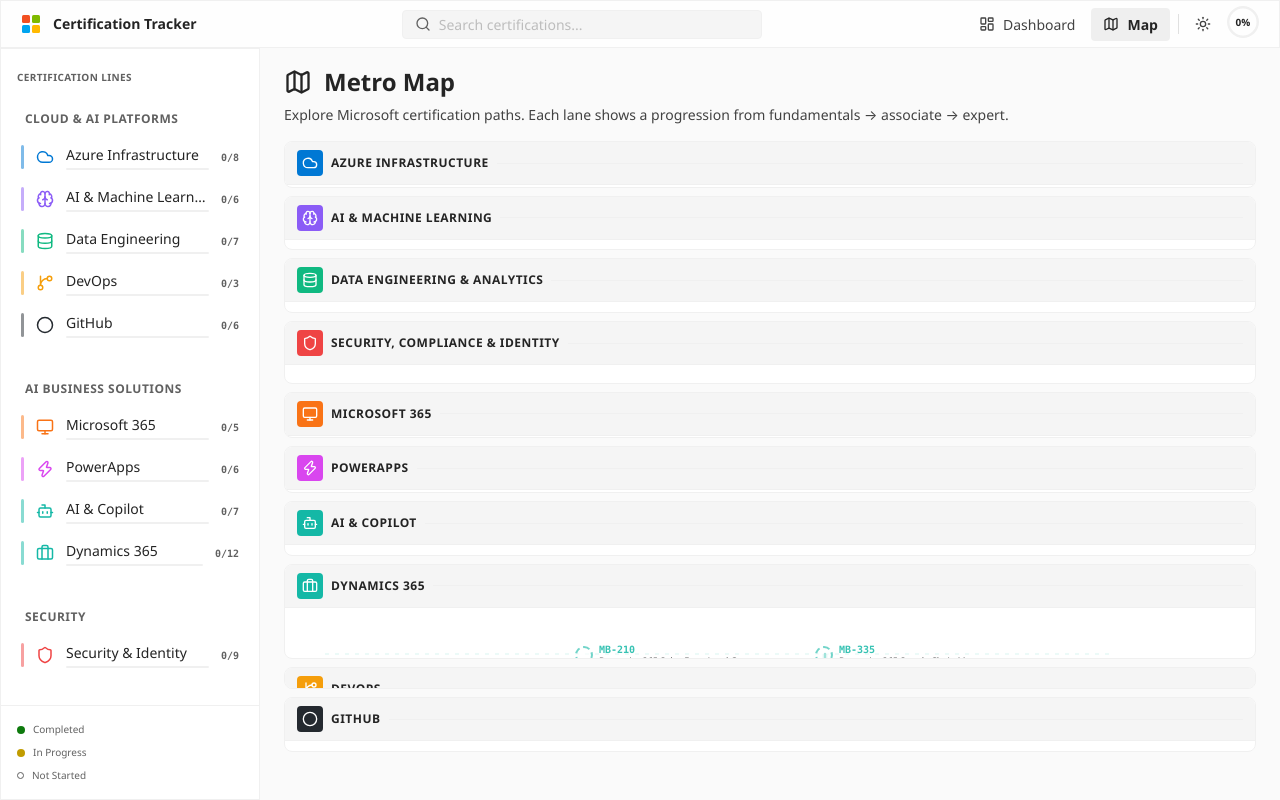
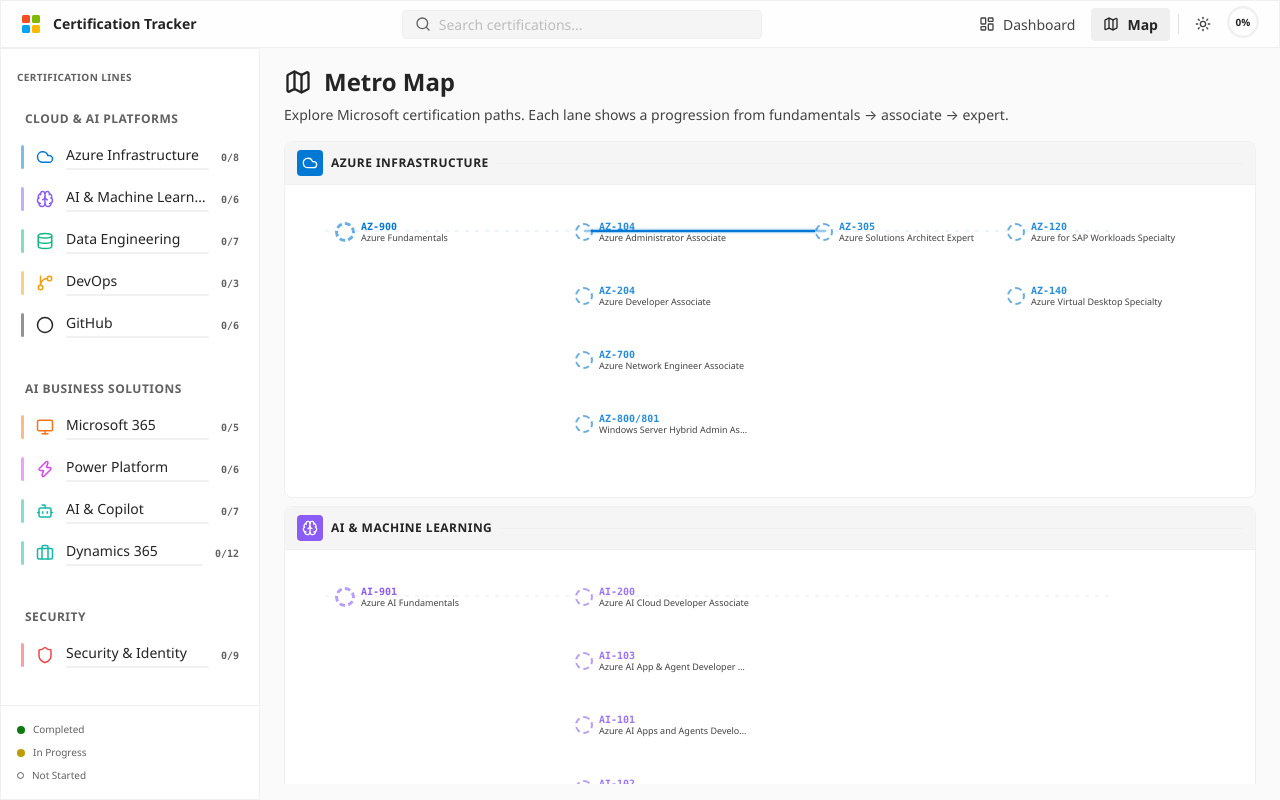
Before and after one commit to danzure/microsoft-certified-tracker, a React (Vite) app: page /map in a window 1280 px wide. Built offline with nearby package versions, Linux system fonts and the light colour scheme.

Commit message:
Fixed Metro Map

```diff
--- a/src/components/MetroMap/MetroOverview.css
+++ b/src/components/MetroMap/MetroOverview.css
@@ -46,6 +46,7 @@
   overflow: hidden;
   animation: fadeInUp 400ms ease-out both;
   transition: box-shadow var(--transition-fast);
+  flex-shrink: 0;
 }
 
 .metro-overview__lane:hover {
--- a/src/data/certificationPaths.js
+++ b/src/data/certificationPaths.js
@@ -533,8 +533,8 @@ export const certificationPaths = [
   },
   {
     id: 'power-platform',
-    name: 'PowerApps',
-    shortName: 'PowerApps',
+    name: 'Power Platform',
+    shortName: 'Power Platform',
     code: 'PL',
     pillar: PILLARS.BIZ_SOLUTIONS,
     color: '#D946EF',
```
